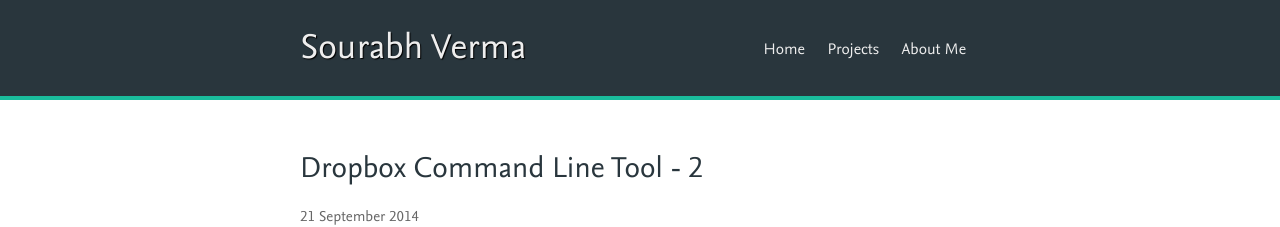
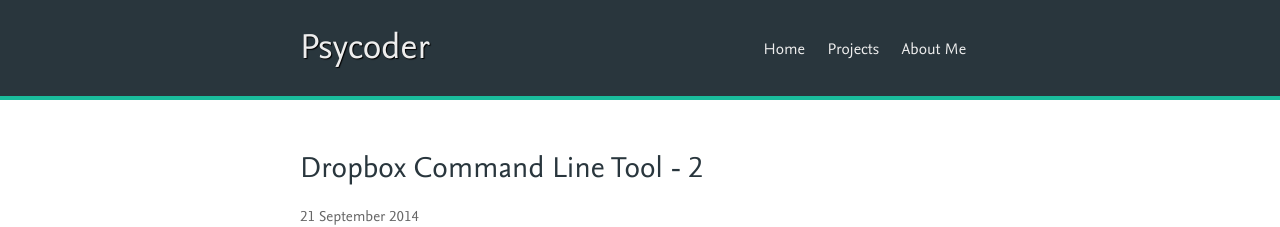
Before and after one commit to sourabhv/sourabhv.github.io, a Jekyll site: the page built from index.html, in a window 1280 px wide. Shown: the top 227 px of the page. Built offline with Jekyll 4.4.1, drawn with Linux system fonts in a browser that asks for light colours; the list of posts is cut into pages by our own code; comment, search, counter and statistics services are not loaded.

Commit message:
Add a way to get colors from page & minor changes

```diff
--- a/_config.yml
+++ b/_config.yml
@@ -1,5 +1,5 @@
 # Site Settings
-name: "Sourabh Verma"
+name: "Psycoder"
 title: "Psycoder"
 url: http://www.psycoder.me
 permalink: /:title/
--- a/_includes/css/less/general.less
+++ b/_includes/css/less/general.less
@@ -7,12 +7,12 @@
 @import "mixins.less";
 
 ::-moz-selection {
-    background-color: #32D784;
+    background-color: @primary;
     color: #fff;
 }
 
 ::selection {
-    background-color: #32D784;
+    background-color: @primary;
     color: #fff;
 }
 
--- a/_includes/css/less/mixins.less
+++ b/_includes/css/less/mixins.less
@@ -1,4 +1,9 @@
+// @primary: e('{% if page.colors %}{% assign colors = page.colors | split:' ' %}{{ colors[0] }}{% else %}#1ABC9C{% endif %}');
+// @primaryDark: e('{% if page.colors %}{% assign colors = page.colors | split:' ' %}{{ colors[1] }}{% else %}#1ABC9C{% endif %}');
+// @primaryDarker: e('{% if page.colors %}{% assign colors = page.colors | split:' ' %}{{ colors[2] }}{% else %}#1ABC9C{% endif %}');
 @primary: #1ABC9C;
+@primaryDark: #1ABC9C;
+@primaryDarker: #1ABC9C;
 @black: #29363D;
 @gray: #666;
 @lightGray: #F7F9FA;
--- a/_includes/header.html
+++ b/_includes/header.html
@@ -1,6 +1,6 @@
 <header>
     <div id="site-header">
-        <{{ include.tag }}><a href="/">{{ site.name }}</a></{{ include.tag }}>
+        <{{ include.tag }}><a href="/">{{ site.title }}</a></{{ include.tag }}>
         <nav>
             <a href="/">Home</a>
             <a href="/projects">Projects</a>
```
